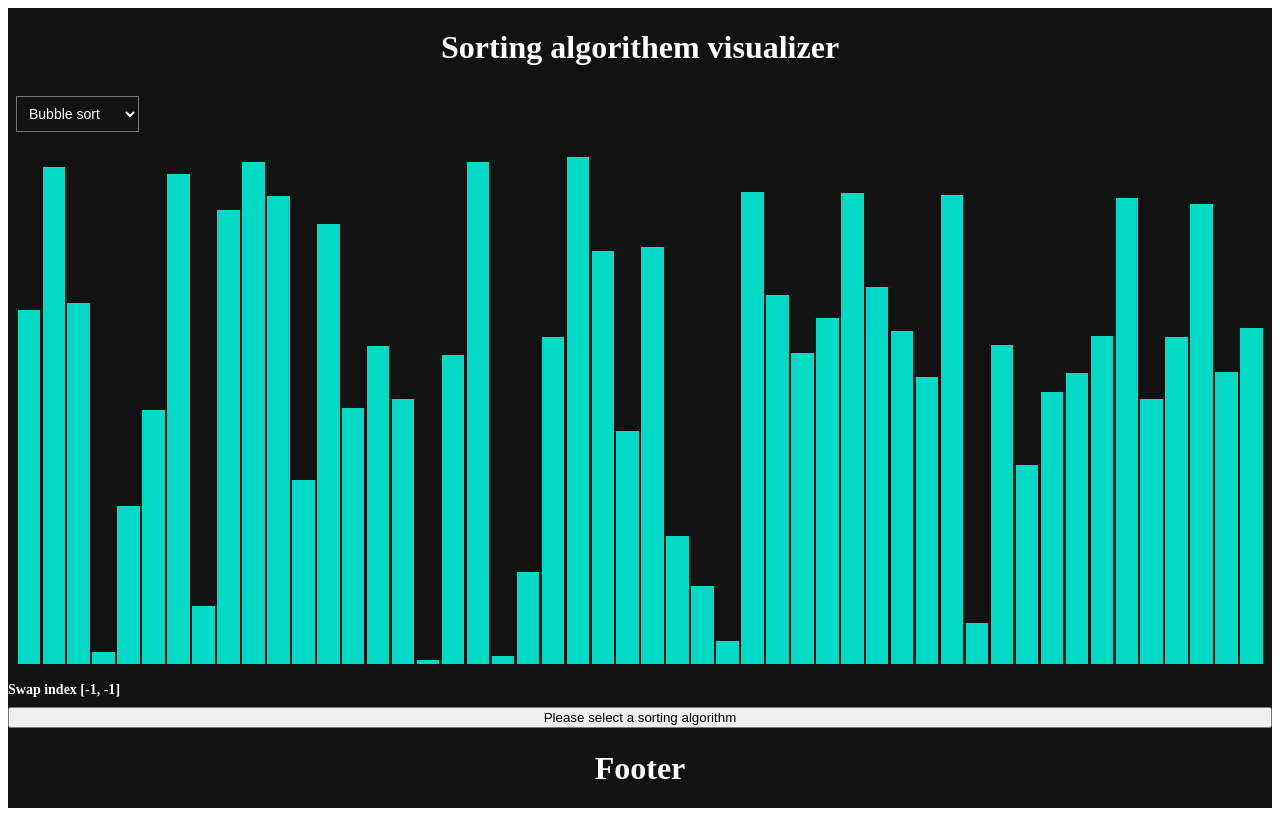
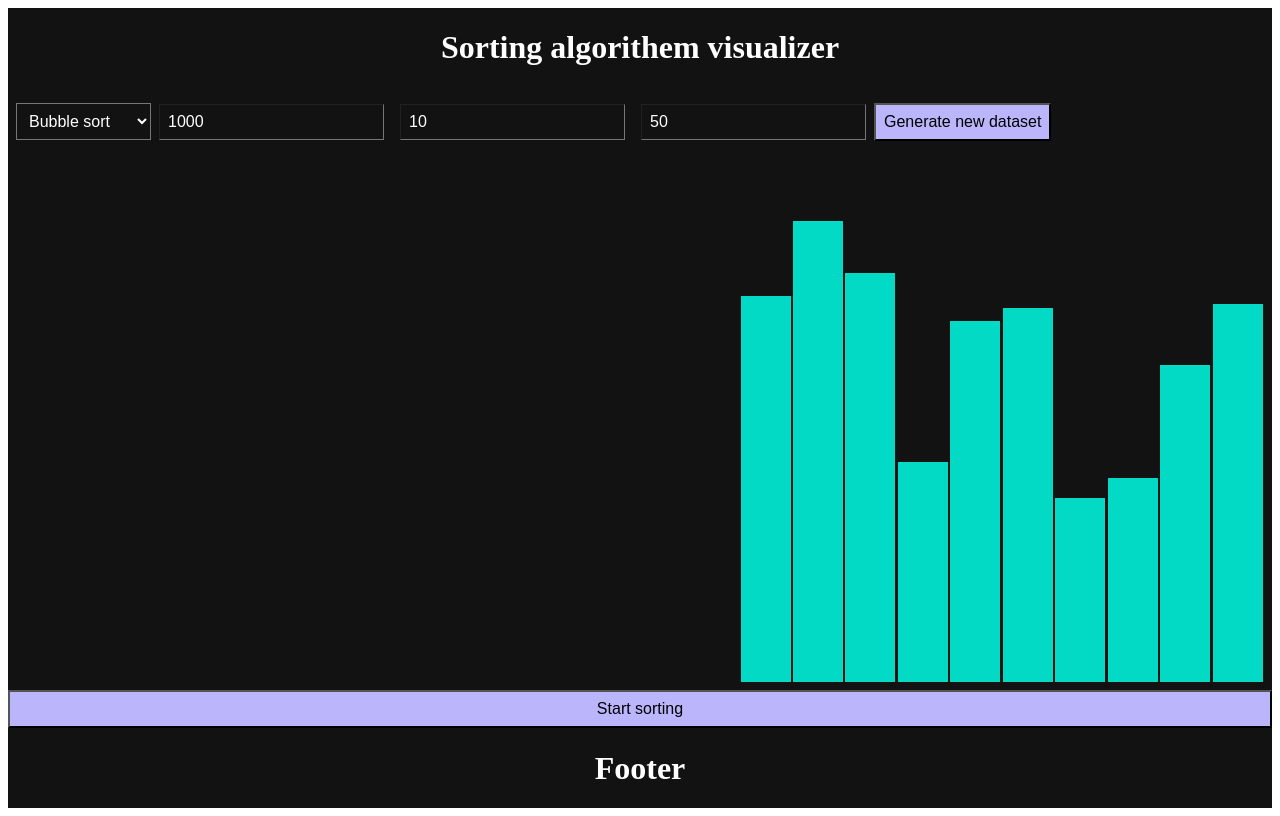
Before and after one commit to sridhar-sp/sorting-visualizer-algorithm, a React (Create React App) app: page / in a window 1280 px wide. Built offline with nearby package versions, Linux system fonts and the light colour scheme.

Commit message:
Add option to change max-value, no-of-data and execution-delay from toolbar

```diff
--- a/src/Main.tsx
+++ b/src/Main.tsx
@@ -7,21 +7,24 @@ import {
   Footer,
   Container,
   ToolBar,
+  PrimaryButton,
 } from "./common/components/GlobalComponent";
 import DropdownList from "./common/components/DropdownList";
 import BubbleSortScreen from "./sort/algorithm/bubble/screens/BubbleSortScreen";
 import { getTheme } from "./styles/Themes";
-import { generateRandomNumbers } from "./utils/utils";
+import { generateRandomNumbers, safeParseInt } from "./utils/utils";
 import ArrayData from "./sort/types/ArrayData";
+import ToolbarNumberInput from "./common/components/Input";
 
 const sortAlgorithmList = require("./assets/sort_algorithm_list.json");
 
 const App = () => {
   const [theme, setTheme] = useState("dark");
-  const [sortAlgorithmId, setSortAlgorithmId] = useState("");
+  const [sortAlgorithmId, setSortAlgorithmId] = useState("1");
 
   const [datasetMaxValue, setDatasetMaxValue] = useState(1000);
-  const [datasetLength, setDatasetLength] = useState(50);
+  const [datasetLength, setDatasetLength] = useState(10);
+  const [executionDelayInMillis, setExecutionDelayInMillis] = useState(50);
 
   const [dataset, setDataset] = useState<Array<ArrayData>>(
     generateRandomNumbers(datasetMaxValue, datasetLength)
@@ -38,11 +41,17 @@ const App = () => {
     const width = contentRef?.current?.clientWidth;
     setContentWidth(width ? width : 0);
 
+    setDataset(generateRandomNumbers(datasetMaxValue, datasetLength));
+
     console.log("Height " + height + " Width " + width);
-  }, [contentRef]);
+  }, [contentRef, datasetMaxValue, datasetLength]);
 
   const toggleTheme = () => {
     setTheme((currentTheme) => (currentTheme === "dark" ? "light" : "dark"));
+  };
+
+  const generateNewDataset = () => {
+    setDataset(generateRandomNumbers(datasetMaxValue, datasetLength));
   };
 
   return (
@@ -59,6 +68,41 @@ const App = () => {
             title="Select a sorting algorithm"
             onChange={setSortAlgorithmId}
           />
+
+          <ToolbarNumberInput
+            placeholder={"Max value"}
+            type={"number"}
+            maxLength={10}
+            onChange={(e) =>
+              setDatasetMaxValue(
+                Math.min(safeParseInt(e.target.value), 999999999)
+              )
+            }
+            value={datasetMaxValue}
+          />
+          <ToolbarNumberInput
+            placeholder={"Number of data"}
+            type={"number"}
+            maxLength={5}
+            onChange={(e) =>
+              setDatasetLength(Math.min(safeParseInt(e.target.value), 99999))
+            }
+            value={datasetLength}
+          />
+          <ToolbarNumberInput
+            placeholder={"Execution delay in ms"}
+            type={"number"}
+            maxLength={4}
+            onChange={(e) =>
+              setExecutionDelayInMillis(
+                Math.min(safeParseInt(e.target.value), 9999)
+              )
+            }
+            value={executionDelayInMillis}
+          />
+          <PrimaryButton onClick={generateNewDataset}>
+            Generate new dataset
+          </PrimaryButton>
         </ToolBar>
         <Content ref={contentRef}>
           {dataset &&
@@ -67,7 +111,8 @@ const App = () => {
               dataset,
               datasetMaxValue,
               contentHeight,
-              contentWidth
+              contentWidth,
+              executionDelayInMillis
             )}
         </Content>
 
@@ -84,7 +129,8 @@ const getSortingVisualizerScreen = (
   dataset: Array<ArrayData>,
   datasetMaxValue: number,
   height: number,
-  width: number
+  width: number,
+  executionDelayInMillis: number
 ) => {
   switch (sortAlgorithmId) {
     case "1":
@@ -95,6 +141,7 @@ const getSortingVisualizerScreen = (
           screenHeight={height}
           screenWidth={width}
           datasetMaxValue={datasetMaxValue}
+          executionDelayInMillis={executionDelayInMillis}
         />
       );
     case "2":
@@ -107,18 +154,11 @@ const getSortingVisualizerScreen = (
           screenHeight={height}
           screenWidth={width}
           datasetMaxValue={datasetMaxValue}
+          executionDelayInMillis={executionDelayInMillis}
         />
       );
     default:
-      return (
-        <BubbleSortScreen
-          name="Please select a sorting algorithm"
-          dataset={dataset}
-          screenHeight={height}
-          screenWidth={width}
-          datasetMaxValue={datasetMaxValue}
-        />
-      );
+      return <HeaderTitle>Please select a valid sorting algorithm</HeaderTitle>;
   }
 };
 
--- a/src/common/components/GlobalComponent.tsx
+++ b/src/common/components/GlobalComponent.tsx
@@ -32,12 +32,13 @@ const ToolBar = styled.div`
   display: flexbox;
 
   align-items: center;
+
   padding: 8px;
 `;
 
 const DropDown = styled.select`
   padding: 8px;
-  font-size: 14px;
+  font-size: 16px;
 
   background-color: ${({ theme }) => theme.colors.surface};
   color: ${({ theme }) => theme.colors.onSurface};
@@ -56,6 +57,35 @@ const SortVisualizerContainer = styled.div`
   height: 100%;
 `;
 
+const Input = styled.input`
+  font-size: 16px;
+  padding: 8px;
+
+  background-color: ${({ theme }) => theme.colors.surface};
+  color: ${({ theme }) => theme.colors.onSurface};
+  border-width: 1px;
+  ::placeholder {
+    color: ${({ theme }) => theme.colors.onSurface};
+  }
+  :hover {
+    opacity: 0.85;
+  }
+
+  outline: none;
+`;
+
+const PrimaryButton = styled.button`
+  font-size: 16px;
+  padding: 8px;
+  min-width: 75px;
+  background-color: ${({ theme }) => theme.colors.primary};
+  color: ${({ theme }) => theme.colors.onPrimary};
+
+  :hover {
+    opacity: 0.85;
+  }
+`;
+
 export {
   Container,
   Header,
@@ -66,4 +96,6 @@ export {
   DropDown,
   DropDownItem,
   SortVisualizerContainer,
+  Input,
+  PrimaryButton,
 };
--- /dev/null
+++ b/src/common/components/Input.tsx
@@ -0,0 +1,8 @@
+import styled from "styled-components";
+import { Input } from "./GlobalComponent";
+
+const ToolbarNumberInput = styled(Input)`
+  margin: 8px;
+`;
+
+export default ToolbarNumberInput;
--- a/src/sort/algorithm/bubble/screens/BubbleSortScreen.tsx
+++ b/src/sort/algorithm/bubble/screens/BubbleSortScreen.tsx
@@ -8,9 +8,11 @@ import React, {
 
 import VerticalLine from "../components/VerticalLine";
 import HorizontalList from "../components/HorizontalList";
-import { SortVisualizerContainer } from "../../../../common/components/GlobalComponent";
+import {
+  PrimaryButton,
+  SortVisualizerContainer,
+} from "../../../../common/components/GlobalComponent";
 import SortVisualizerScreenProp from "../../../types/SortVisualizerScreenProp";
-import SortTitle from "../components/SortTitle";
 import { sleep } from "../../../../utils/utils";
 import ArrayData from "../../../types/ArrayData";
 
@@ -21,24 +23,26 @@ const BubbleSortScreen = (
 
   console.log("Component re-render");
 
-  const [counter, setCounter] = useState(0);
-
   const [data, setData] = useState<Array<ArrayData>>(props.dataset);
 
   const [swapIndices, setSwapIndices] = useState([-1, -1]);
 
-  const isComponentActive = useRef<boolean>(true);
+  const isComponentActive = useRef<boolean>(false);
 
   const cleanupCallback = useCallback(() => {
-    console.log("*** clean up ***");
+    console.log("Cleaning up bubble sort screen");
     isComponentActive.current = false;
   }, []);
 
   useEffect(() => {
+    setData(props.dataset);
+    isComponentActive.current = true;
     return cleanupCallback;
-  }, [cleanupCallback]);
+  }, [cleanupCallback, props.dataset]);
 
   const initiateBubbleSort = async () => {
+    console.log("Initated bubble sort");
+
     let swapIndex1 = 1;
     let swapIndex2 = -1;
 
@@ -64,9 +68,8 @@ const BubbleSortScreen = (
 
         if (isSwapOccured) {
           setData((a) => data.slice());
-          setCounter(counter + 1);
           setSwapIndices([swapIndex1, swapIndex2]);
-          await sleep(50);
+          await sleep(props.executionDelayInMillis);
         }
       }
       if (!isSwapOccured) break;
@@ -85,10 +88,10 @@ const BubbleSortScreen = (
           />
         ))}
       </HorizontalList>
-      <SortTitle>
-        Swap index [{swapIndices[0]}, {swapIndices[1]}]
-      </SortTitle>
-      <button onClick={() => initiateBubbleSort()}>{props.name}</button>
+
+      <PrimaryButton onClick={() => initiateBubbleSort()}>
+        Start sorting
+      </PrimaryButton>
     </SortVisualizerContainer>
   );
 };
--- a/src/sort/types/SortVisualizerScreenProp.ts
+++ b/src/sort/types/SortVisualizerScreenProp.ts
@@ -2,9 +2,10 @@ import ArrayData from "./ArrayData";
 
 type SortVisualizerScreenProp = {
   name: string;
-  datasetMaxValue: number;
   screenHeight: number;
   screenWidth: number;
+  executionDelayInMillis: number;
+  datasetMaxValue: number;
   dataset: Array<ArrayData>;
 };
 
--- a/src/utils/utils.ts
+++ b/src/utils/utils.ts
@@ -8,6 +8,8 @@ const generateRandomNumbers = (
   max: number,
   limit: number
 ): Array<ArrayData> => {
+  if (max <= 0 || limit <= 0 || isNaN(max) || isNaN(limit)) return [];
+
   const randomArray = new Array<ArrayData>(limit);
   for (let i = 0; i < limit; i++) {
     randomArray[i] = {
@@ -18,4 +20,12 @@ const generateRandomNumbers = (
   return randomArray;
 };
 
-export { sleep, generateRandomNumbers };
+const safeParseInt = (num: string, defaultValue: number = 0) => {
+  try {
+    return parseInt(num);
+  } catch (e: any) {
+    return defaultValue;
+  }
+};
+
+export { sleep, generateRandomNumbers, safeParseInt };
```
